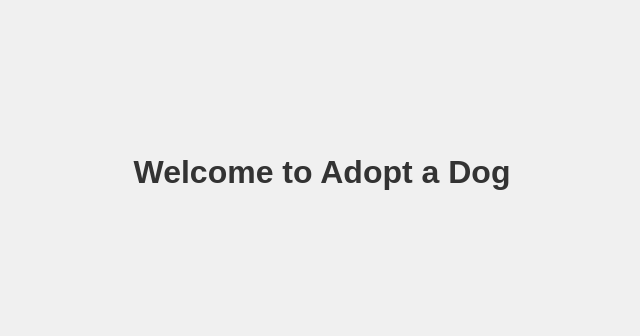
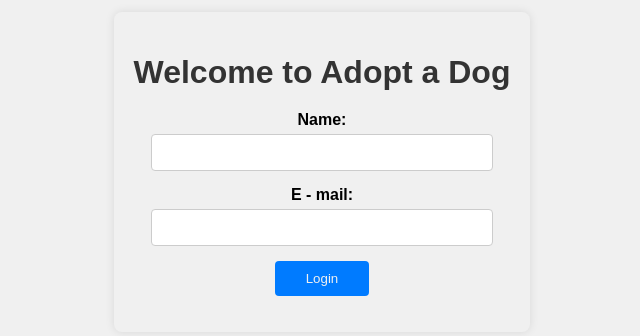
Before and after one commit to RS-Adi/Dog-Adoption-site, a plain HTML site: page index.html in a window 1280 px wide. Shown: the part 228-564 px from the top of the page, without its empty margins (318-958 px from the left). Drawn offline with Linux system fonts and the light colour scheme.

Commit message:
Update the index and style files added necessary stylings for the website

```diff
--- a/app.js
+++ b/app.js
@@ -0,0 +1,7 @@
+document.getElementById('login-form').addEventListener('submit', async(e) =>{
+    e.preventDefault(); //This prevent the form from submitting in traditional ways
+
+    //First get theuser input
+    const name = document.getElementById('name').value;
+    const email = document.getElementById('email').value;
+})
--- a/index.html
+++ b/index.html
@@ -7,7 +7,19 @@
     <link rel="stylesheet" href="styles.css">
 </head>
 <body>
-    <h1>Welcome to Adopt a Dog</h1>
+    <div class="login-container">
+        <h1>Welcome to Adopt a Dog</h1>
+        <form id="login-form">
+            <label for="name">Name:</label>
+            <input type="text" id="name" name="name" required>
+
+            <label for="email">E - mail:</label>
+            <input type="text" id="email" name="email" required>
+
+            <button type="submit">Login</button>
+        </form>
+        <p id="error-message" class="error-message"></p>
+    </div>
     <script src="app.js"></script>
 </body>
 </html>
--- a/styles.css
+++ b/styles.css
@@ -8,6 +8,42 @@ body{
     height: 100vh;
     background-color: #f0f0f0;
 }
+.login-container{
+    background-color: #f0f0f0;
+    padding: 20px;
+    border-radius: 8px;
+    box-shadow: 0 0 10px rgba(0, 0, 0, 0.1);
+    text-align: center;
+}
 h1{
     color: #333;
+    margin-bottom: 20px;
 }
+label{
+    display: block;
+    margin-bottom: 5px;
+    font-weight:  bold;
+}
+input{
+    width: 85%;
+    padding: 10px;
+    margin-bottom: 15px;
+    border: 1px solid #ccc;
+    border-radius: 4px;
+}
+button{
+    width: 25%;
+    padding: 10px;
+    background-color: #007bff;
+    color: #f0f0f0;
+    border: none;
+    border-radius: 4px;
+    cursor: pointer;
+}
+button:hover{
+    background-color: #0056b3;
+}
+.error-message{
+    color: red;
+    margin-top: 10px;
+}
```
